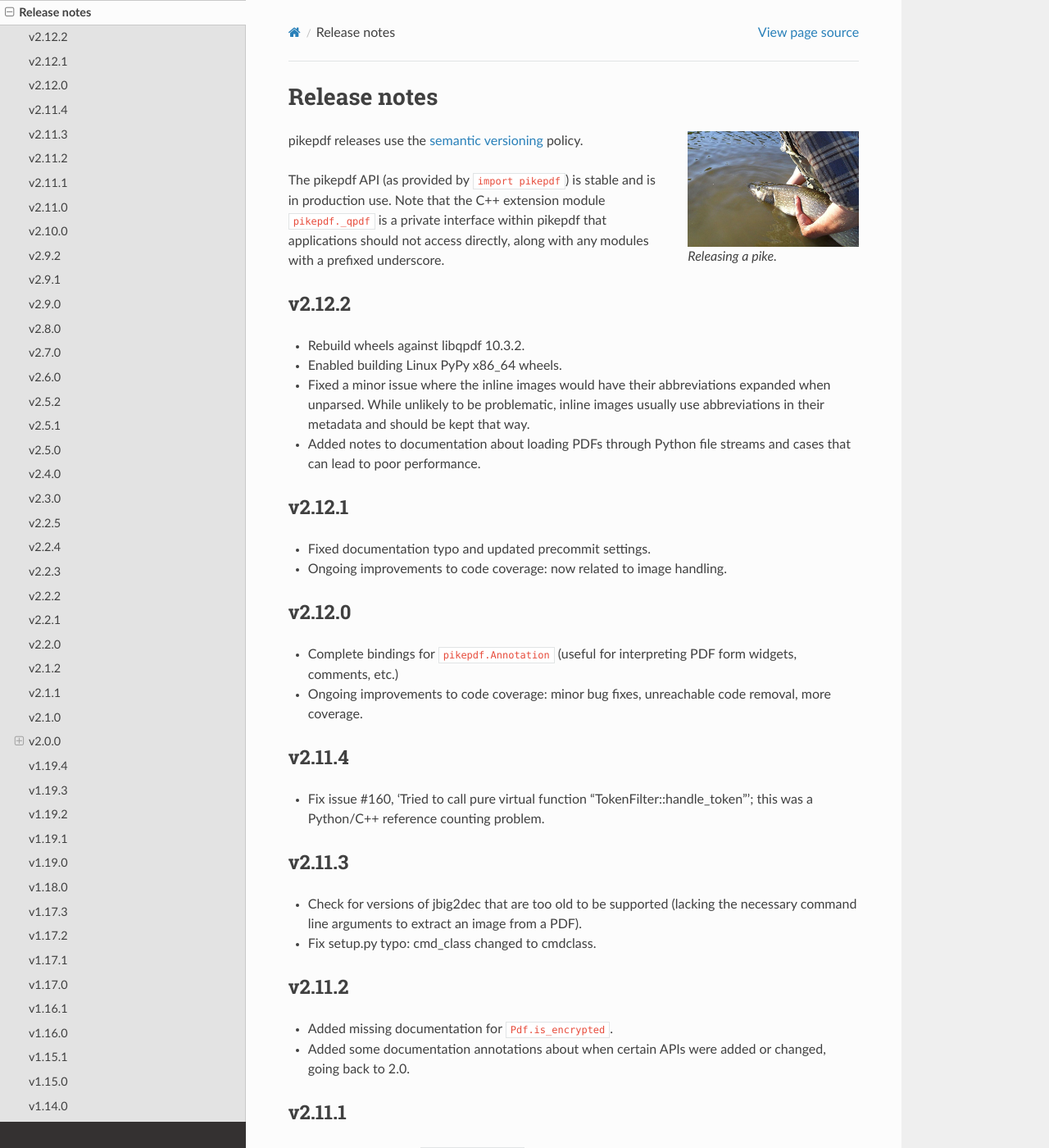
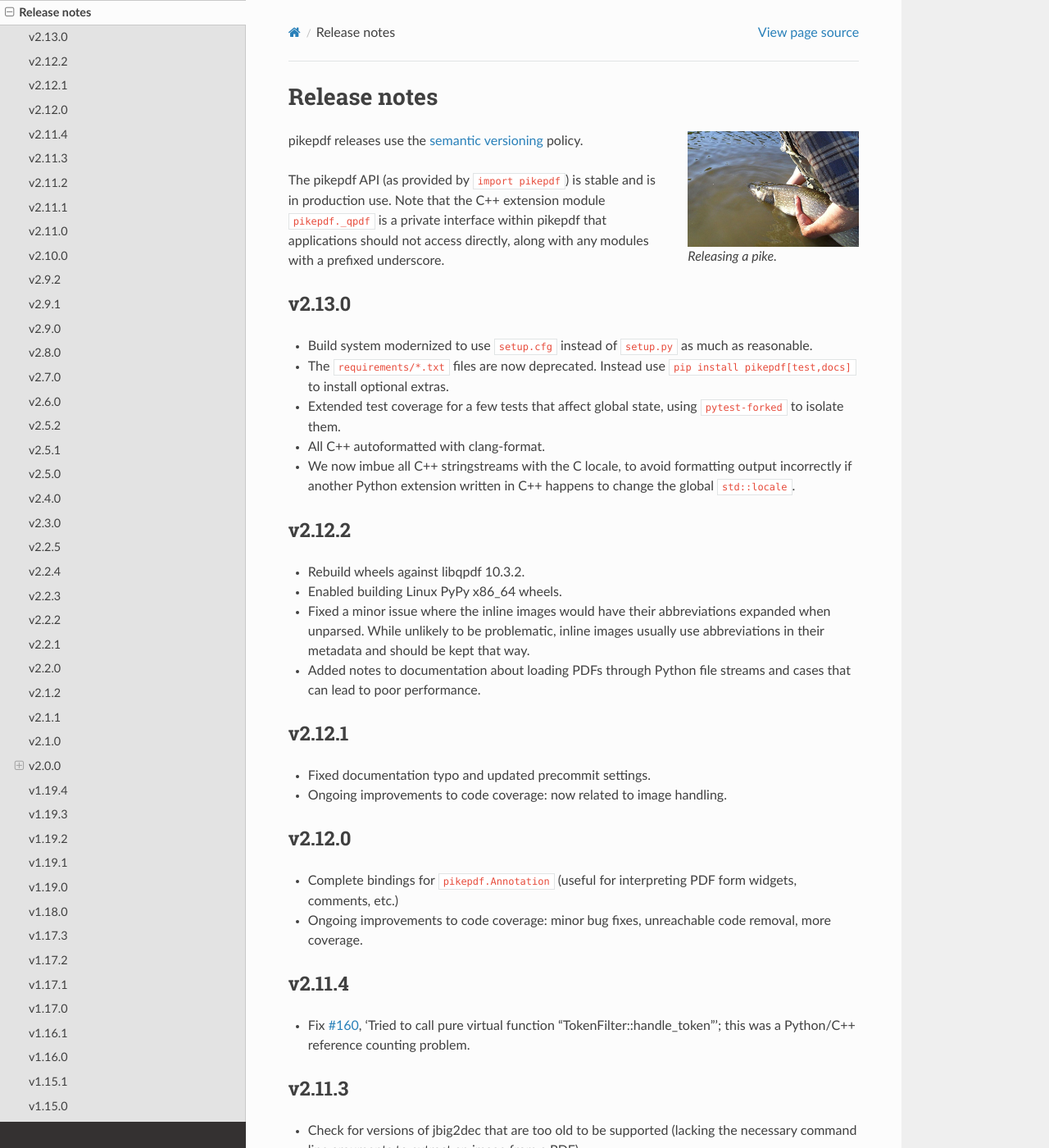
Before and after one commit to pikepdf/pikepdf, a Sphinx documentation site: the page built from docs/release_notes.rst, in a window 1280 px wide and 1400 px high. Shown: the whole window at 82% size. Built offline with Sphinx 7.4.7 and the Read the Docs theme 2.0.0, drawn with Linux system fonts in a browser that asks for light colours; pages that are not in the unit, such as notebooks, are missing from menus; the version number could not be read and is left out; some of the changed text lies outside the part shown.

Commit message:
v2.13 release notes; and update to use sphinx-issues

```diff
--- a/docs/conf.py
+++ b/docs/conf.py
@@ -84,10 +84,13 @@ extensions = [
     'sphinx.ext.intersphinx',
     'sphinx.ext.autosummary',
     'sphinx.ext.napoleon',
+    'sphinx_issues',
     'IPython.sphinxext.ipython_console_highlighting',
     'IPython.sphinxext.ipython_directive',
     'fix_pybind11_autodoc',
 ]
+
+issues_github_path = "pikepdf/pikepdf"
 
 ipython_execlines = ['import pikepdf', 'from pikepdf import Pdf']
 
--- a/docs/release_notes.rst
+++ b/docs/release_notes.rst
@@ -17,6 +17,20 @@ The pikepdf API (as provided by ``import pikepdf``) is stable and
 is in production use. Note that the C++ extension module
 ``pikepdf._qpdf`` is a private interface within pikepdf that applications
 should not access directly, along with any modules with a prefixed underscore.
+
+v2.13.0
+=======
+
+-  Build system modernized to use ``setup.cfg`` instead of ``setup.py`` as much as
+   reasonable.
+-  The ``requirements/*.txt`` files are now deprecated. Instead use
+   ``pip install pikepdf[test,docs]`` to install optional extras.
+-  Extended test coverage for a few tests that affect global state, using ``pytest-forked``
+   to isolate them.
+-  All C++ autoformatted with clang-format.
+-  We now imbue all C++ stringstreams with the C locale, to avoid formatting output
+   incorrectly if another Python extension written in C++ happens to change the global
+   ``std::locale``.
 
 v2.12.2
 =======
@@ -46,7 +60,7 @@ v2.12.0
 v2.11.4
 =======
 
--  Fix issue #160, 'Tried to call pure virtual function "TokenFilter::handle_token"';
+-  Fix :issue:`160`, 'Tried to call pure virtual function "TokenFilter::handle_token"';
    this was a Python/C++ reference counting problem.
 
 v2.11.3
@@ -220,7 +234,7 @@ v2.2.3
 v2.2.2
 ======
 
--  Fixed issue #150, adding author metadata breaks PDF/A conformance. We now log an
+-  Fixed :issue:`150`, adding author metadata breaks PDF/A conformance. We now log an
    error when this metadata is set incorrectly.
 -  Improve type checking in ocrmypdf.models.metadata module.
 -  Improve documentation for custom builds.
@@ -228,7 +242,7 @@ v2.2.2
 v2.2.1
 ======
 
--  Fixed issue #143, PDF/A validation with veraPDF failing due to missing prefix on
+-  Fixed :issue:`143`, PDF/A validation with veraPDF failing due to missing prefix on
    DocumentInfo dates.
 
 v2.2.0
@@ -276,7 +290,8 @@ This description includes changes in v2.0 beta releases.
    -  QPDF 10.0.3
    -  For macOS users, macOS 10.14 (Mojave)
 -  Attempting to modifying ``Stream.Length`` will raise an exception instead of a
-   warning.
+   warning. pikepdf automatically calculates the length of the stream when a PDF is
+   saved, so there is never a reason to modify this.
 -  ``pikepdf.Stream()`` can no longer parse content streams. That never made sense,
    since this class supports streams in general, and many streams are not content
    streams. Use ``pikepdf.parse_content_stream`` to a parse a content stream.
@@ -377,7 +392,7 @@ v1.18.0
 v1.17.3
 =======
 
--  Fixed crash when ``pikepdf.Pdf`` objects are used inside generators (#114) and
+-  Fixed crash when ``pikepdf.Pdf`` objects are used inside generators (:issue:`114`) and
    not freed or closed before the generator exits.
 
 v1.17.2
@@ -390,14 +405,14 @@ v1.17.1
 =======
 
 -  Fixed building against the oldest supported version of QPDF (8.4.2), and
-   configure CI to test against the oldest version. (#109)
+   configure CI to test against the oldest version. (:issue:`109`)
 
 v1.17.0
 =======
 
 -  Fixed a failure to extract PDF images, where the image had both a palette
    and colorspace set to an ICC profile. The iamge is now extracted with the
-   profile embedded. (#108)
+   profile embedded. (:issue:`108`)
 -  Added opt-in support for memory-mapped file access, using
    ``pikepdf.open(...access_mode=pikepdf.AccessMode.mmap)``. Memory mapping
    file access performance considerably, but may make application exception
@@ -476,7 +491,7 @@ v1.12.0
 v1.11.2
 =======
 
--  Fix "error caused by missing str function of Array" (#100, #101).
+-  Fix "error caused by missing str function of Array" (:issue:`100,101`).
 -  Lots of delinting and minor fixes.
 
 v1.11.1
@@ -506,19 +521,19 @@ v1.10.4
 =======
 
 -  Rebuild Python wheels with newer version of libqpdf. Fixes problems with
-   opening certain password-protected files (#87).
+   opening certain password-protected files (:issue:`87`).
 
 v1.10.3
 =======
 
--  Fixed ``isinstance(obj, pikepdf.Operator)`` not working. (#86)
+-  Fixed ``isinstance(obj, pikepdf.Operator)`` not working. (:issue:`86`)
 -  Documentation updates.
 
 v1.10.2
 =======
 
 -  Fixed an issue where pages added from a foreign PDF were added as references
-   rather than copies. (#80)
+   rather than copies. (:issue:`80`)
 -  Documentation updates.
 
 v1.10.1
@@ -551,7 +566,7 @@ v1.8.2
 ======
 
 -  Fixed an issue where QPDF 8.4.2 would report different errors from QPDF 9.0.0,
-   causing a test to fail. (#71)
+   causing a test to fail. (:issue:`71`)
 
 v1.8.1
 ======
@@ -686,7 +701,7 @@ v1.3.1
 ======
 
 -  Updated pybind11 to v2.3.0, fixing a possible GIL deadlock when
-   pikepdf objects were shared across threads. (#27)
+   pikepdf objects were shared across threads. (:issue:`27`)
 -  Fixed an issue where PDFs with valid XMP metadata but missing an
    element that is usually present would be rejected as malformed XMP.
 
@@ -742,7 +757,7 @@ v1.1.0
 -  Improved translation of certain system errors to their Python
    equivalents.
 -  Fixed issues resulting from platform differences in
-   ``datetime.strftime``. (#25)
+   ``datetime.strftime``. (:issue:`25`)
 -  Added ``Pdf.new``, ``Pdf.add_blank_page`` and ``Pdf.make_stream``
    convenience methods for creating new PDFs from scratch.
 -  Added binding for new QPDF JSON feature: ``Object.to_json``.
--- a/setup.cfg
+++ b/setup.cfg
@@ -58,6 +58,7 @@ docs =
     pybind11  # not strictly necessary if pybind11 is vendored
     setuptools_scm
     Sphinx >= 3
+    sphinx-issues
     sphinx-rtd-theme
 test =
     attrs >= 20.2.0
```
